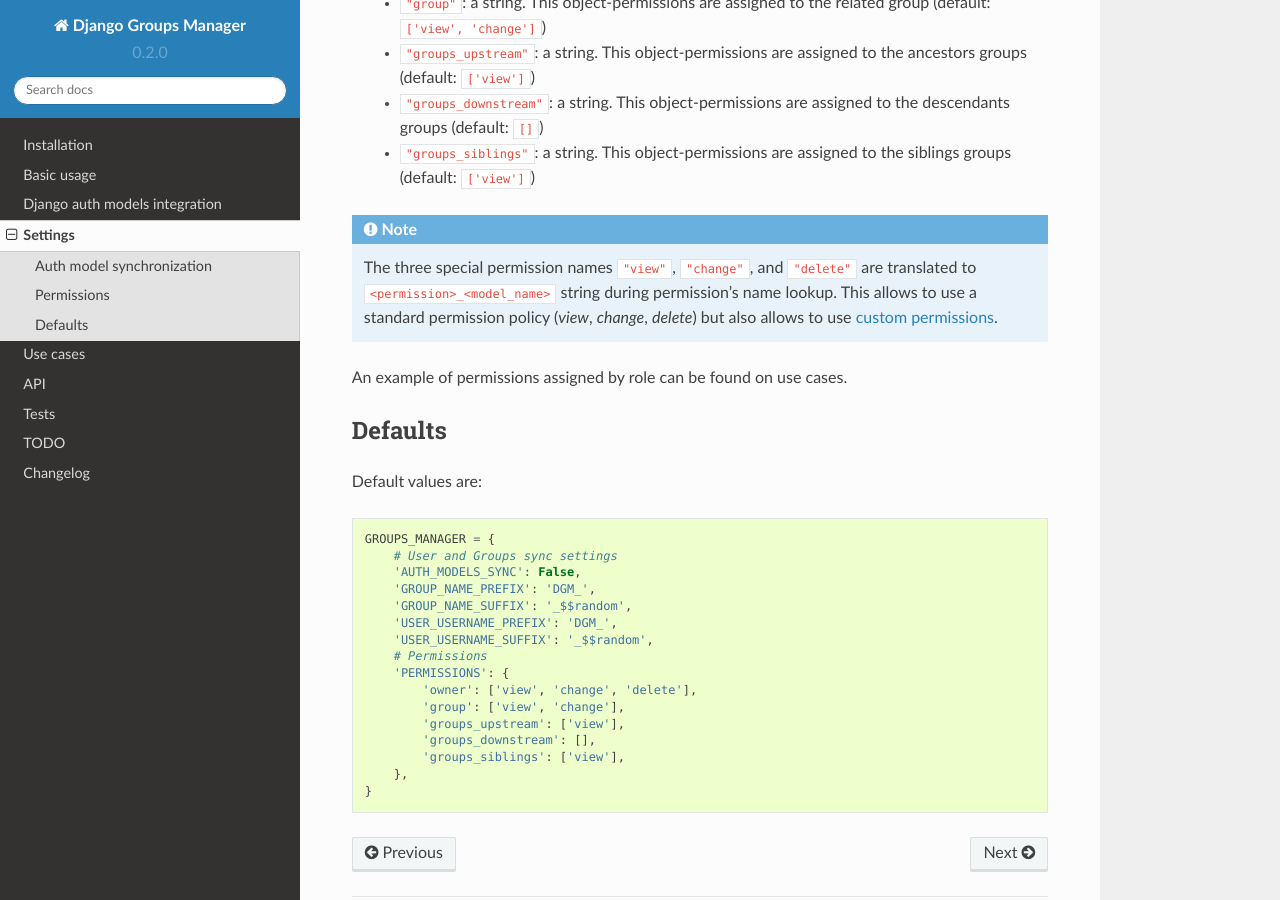
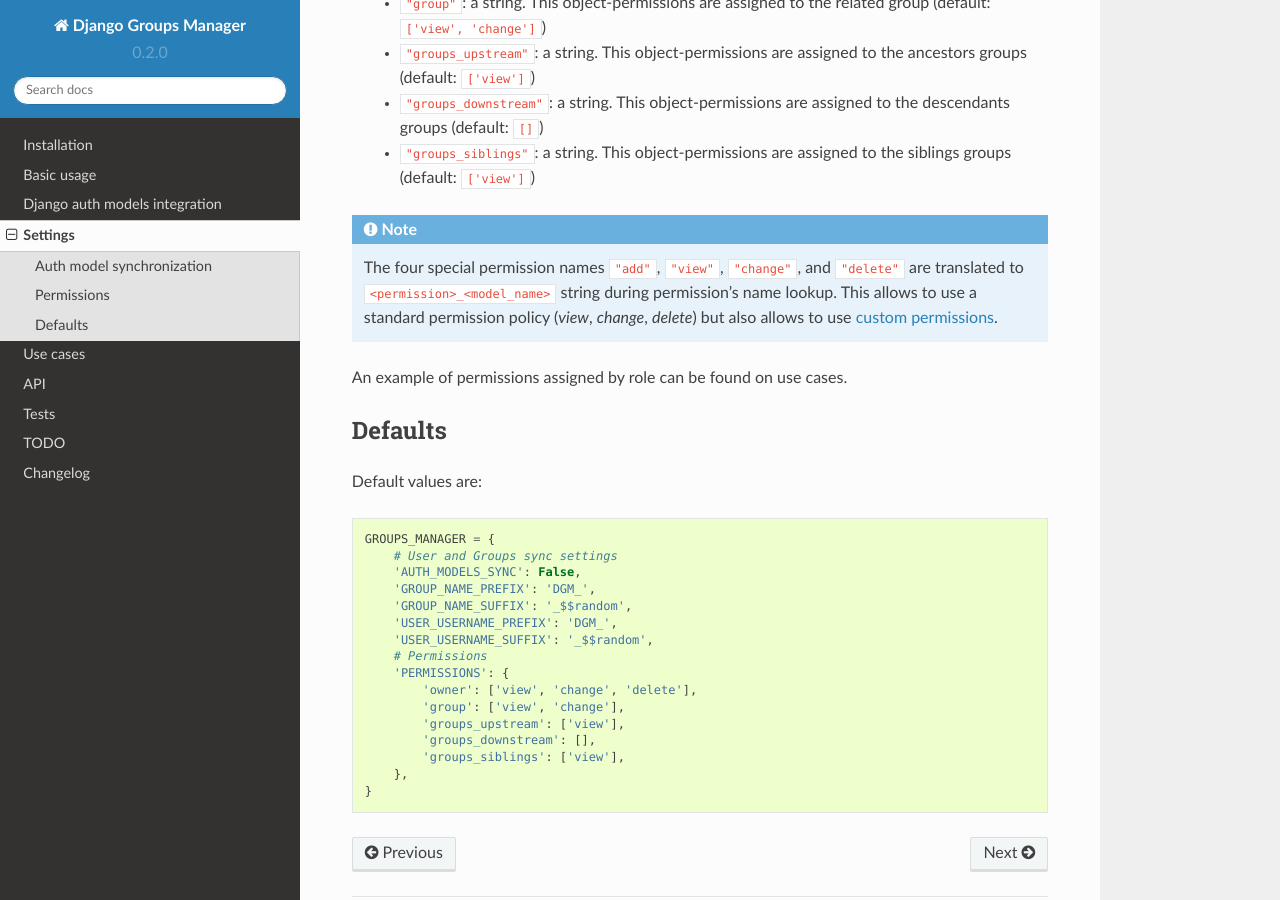
Before and after one commit to vittoriozamboni/django-groups-manager, a Sphinx documentation site: the page built from docs/source/settings.rst, in a window 1280 px wide and 900 px high, scrolled down 936 px. Built offline with Sphinx 7.4.7 and the Read the Docs theme 2.0.0, drawn with Linux system fonts in a browser that asks for light colours.

Commit message:
Added missing add default permission
Added missing add default permission to the default permissions to
translate into <name>_<model_name>

```diff
--- a/docs/source/changelog.rst
+++ b/docs/source/changelog.rst
@@ -2,7 +2,7 @@
 =========
 
 - 15-05-05 (0.2.0):
-    - Changed retrieval of permission's name: 'view', 'change' and 'delete' will be translated to '<name>_<model_name>', the others are left untouched (see :ref:`permission name policy <permission-name-policy>`)
+    - Changed retrieval of permission's name: 'add', 'view', 'change' and 'delete' will be translated to '<name>_<model_name>', the others are left untouched (see :ref:`permission name policy <permission-name-policy>`)
     - Added GroupsManagerMeta class to Group that allows to specify the member model to use for members list (see :ref:`custom Member model <custom-member-model>`)
 
 - 14-10-29 (0.1.0): Initial version
--- a/docs/source/settings.rst
+++ b/docs/source/settings.rst
@@ -30,7 +30,7 @@
 .. _permission-name-policy:
 
 .. note::
-   The three special permission names ``"view"``, ``"change"``,  and ``"delete"`` are translated to ``<permission>_<model_name>`` string during permission's name lookup.
+   The four special permission names ``"add"``, ``"view"``, ``"change"``,  and ``"delete"`` are translated to ``<permission>_<model_name>`` string during permission's name lookup.
    This allows to use a standard permission policy (*view*, *change*, *delete*) but also allows to use :ref:`custom permissions <custom-permissions-by-role>`.
 
 An example of permissions assigned by role can be found on use cases.
```
Also changed, not shown: README.md (+1 -1 lines), 1 other file.
